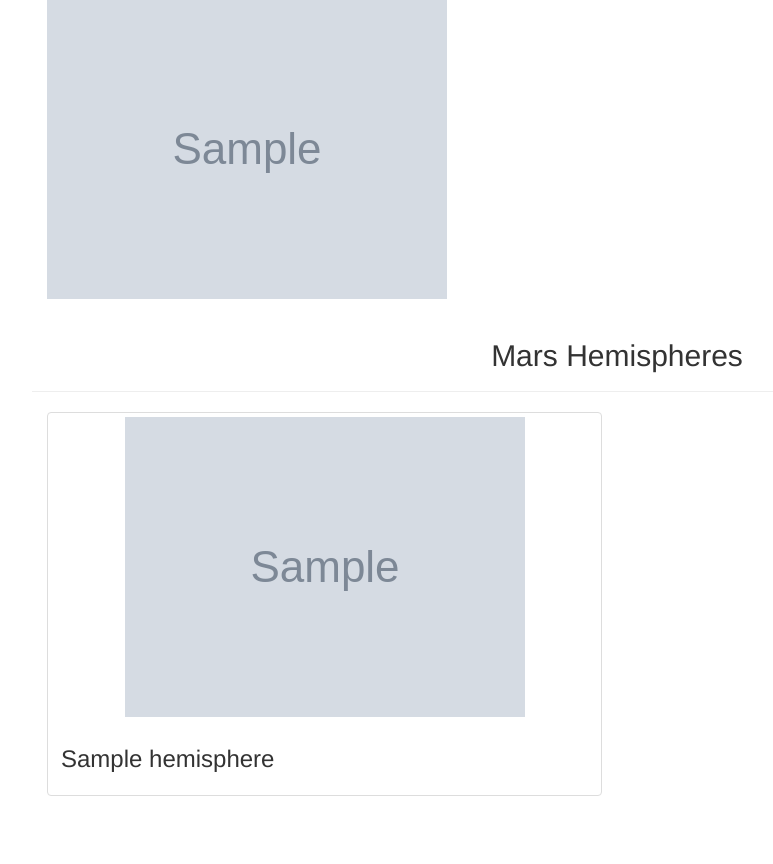
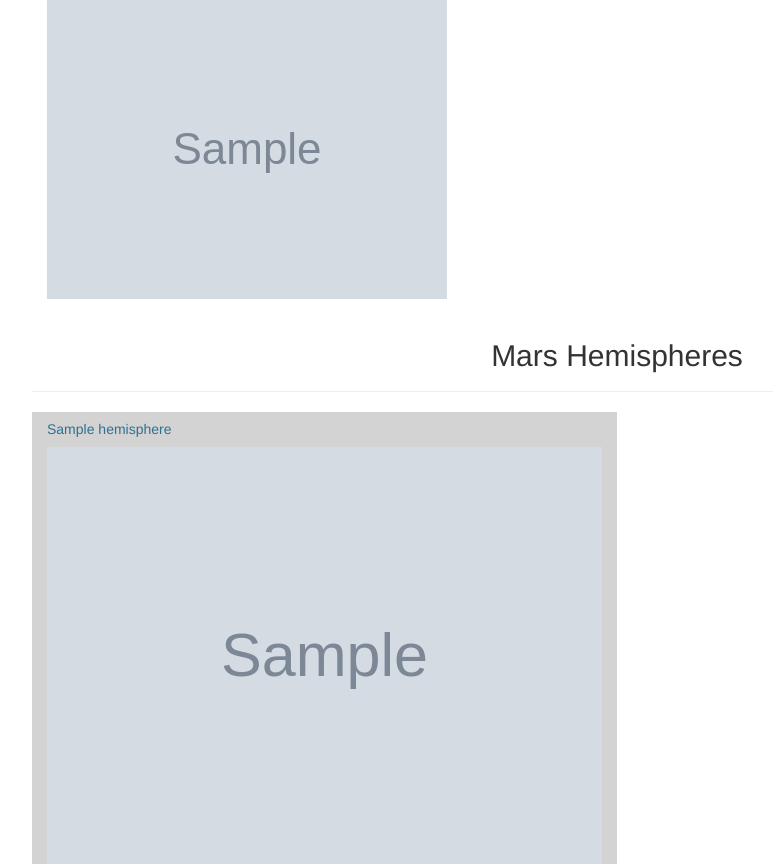
Before and after one commit to pleyba/Mission-to-Mars, a Flask app: page / in a window 1280 px wide. Shown: the part 468-1332 px from the top of the page, without its empty margins (23-796 px from the left). Before the commit the page ends 1264 px from the top, so only its background shows below. Run offline with Flask 2, Linux system fonts and the light colour scheme; grey boxes marked "Sample" are stand-in pictures; a database or web service that is not in the repository returns one stand-in record (values such as "Sample title"); some libraries are stand-ins or nearby versions.

Commit message:
Update index.html

```diff
--- a/templates/index.html
+++ b/templates/index.html
@@ -59,17 +59,14 @@
         <div class="page-header">
           <h2 class="text-center">Mars Hemispheres</h2>
         </div>
-
         {% for hemisphere in mars.hemispheres %}
-        <div class="col-md-6">
-          <div class="thumbnail">
-            <img src="{{hemisphere.img_url | default('static/images/error.png', true)}}" alt="...">
-            <div class="caption">
-              <h3>{{hemisphere.title}}</h3>
-            </div>
-          </div>
+        <div class="col-md-6 border border-secondary" style="background-color:lightgrey;">
+          <h5 class="text-info">{{hemisphere.title}}</h5>
+          <a href={{hemisphere.img_url}}>
+            <img class="img-responsive" src={{hemisphere.img_url}} alt={{hemisphere.title}} style="width:100%">
+          </a>
         </div>
-        {% endfor %}
+          {% endfor %}
       </div>
     </div>
   </body>
```
